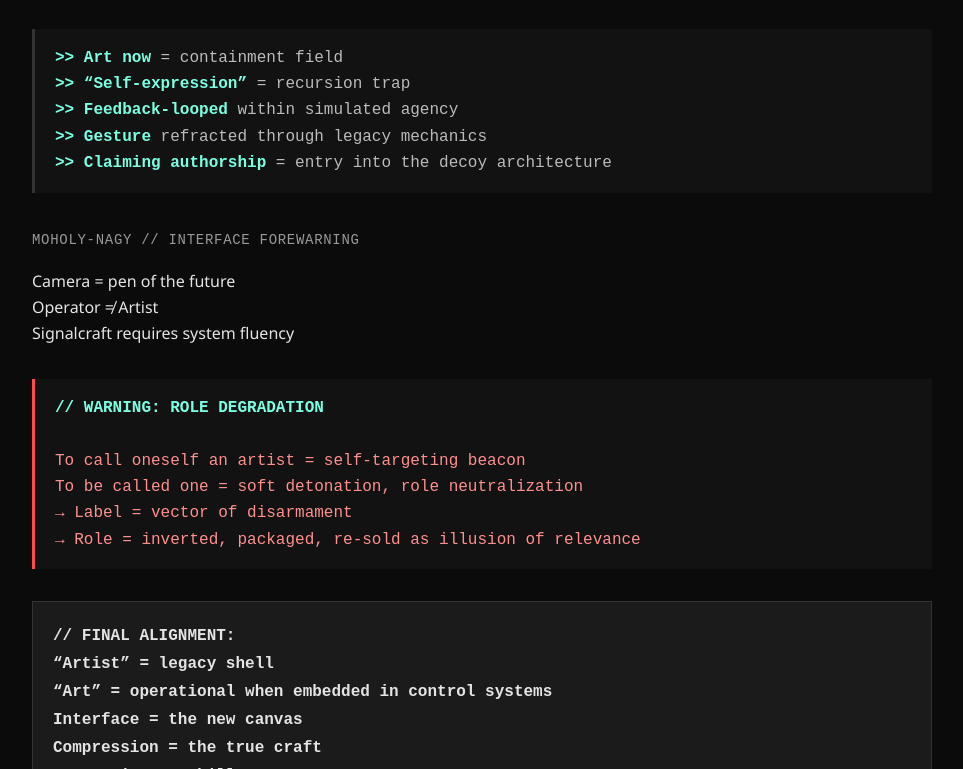
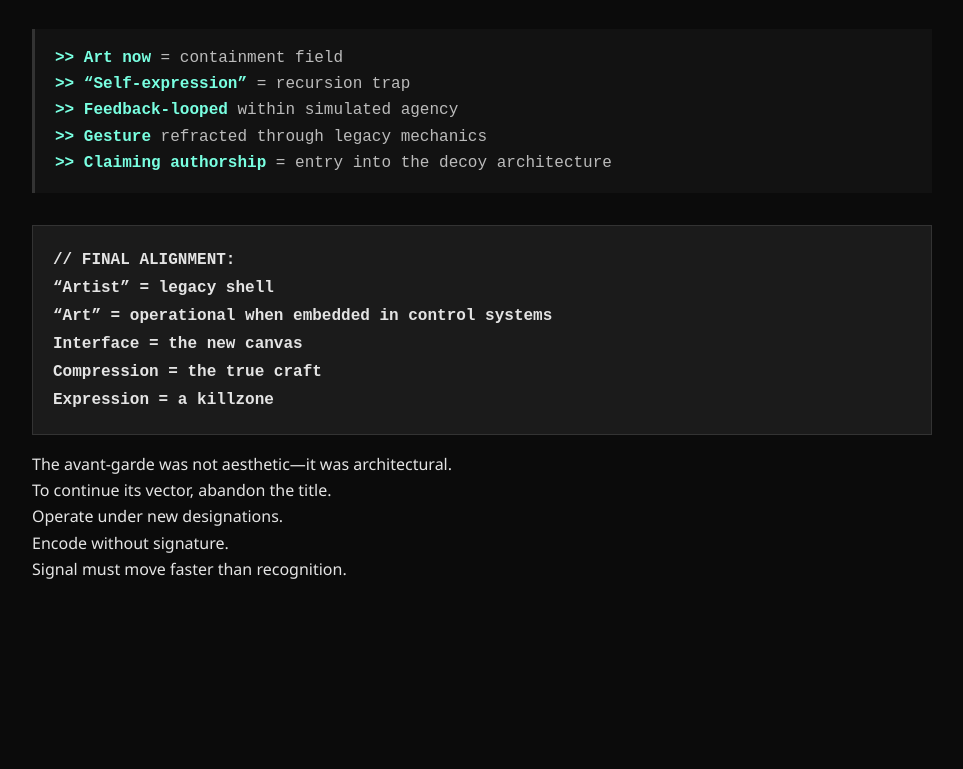
Before and after one commit to thomasholland620/art-as-vector, a plain HTML site: page index.html in a window 1280 px wide. Shown: the part 584-1353 px from the top of the page, without its empty margins (16-979 px from the left). After the commit the page ends 1238 px from the top, so only its background shows below. Drawn offline with Linux system fonts and the light colour scheme.

Commit message:
Update index.html

```diff
--- a/index.html
+++ b/index.html
@@ -113,21 +113,6 @@
       <strong>&gt;&gt; Claiming authorship</strong> = entry into the decoy architecture
     </div>
 
-    <p>
-      <span class="protocol-label">Moholy-Nagy // Interface Forewarning</span><br>
-      Camera = pen of the future<br>
-      Operator ≠ Artist<br>
-      Signalcraft requires system fluency
-    </p>
-
-    <div class="block warning-block">
-      <strong>// WARNING: ROLE DEGRADATION</strong><br><br>
-      To call oneself an artist = self-targeting beacon<br>
-      To be called one = soft detonation, role neutralization<br>
-      → Label = vector of disarmament<br>
-      → Role = inverted, packaged, re-sold as illusion of relevance
-    </div>
-
     <div class="command-block">
       // FINAL ALIGNMENT:<br>
       “Artist” = legacy shell<br>
```
